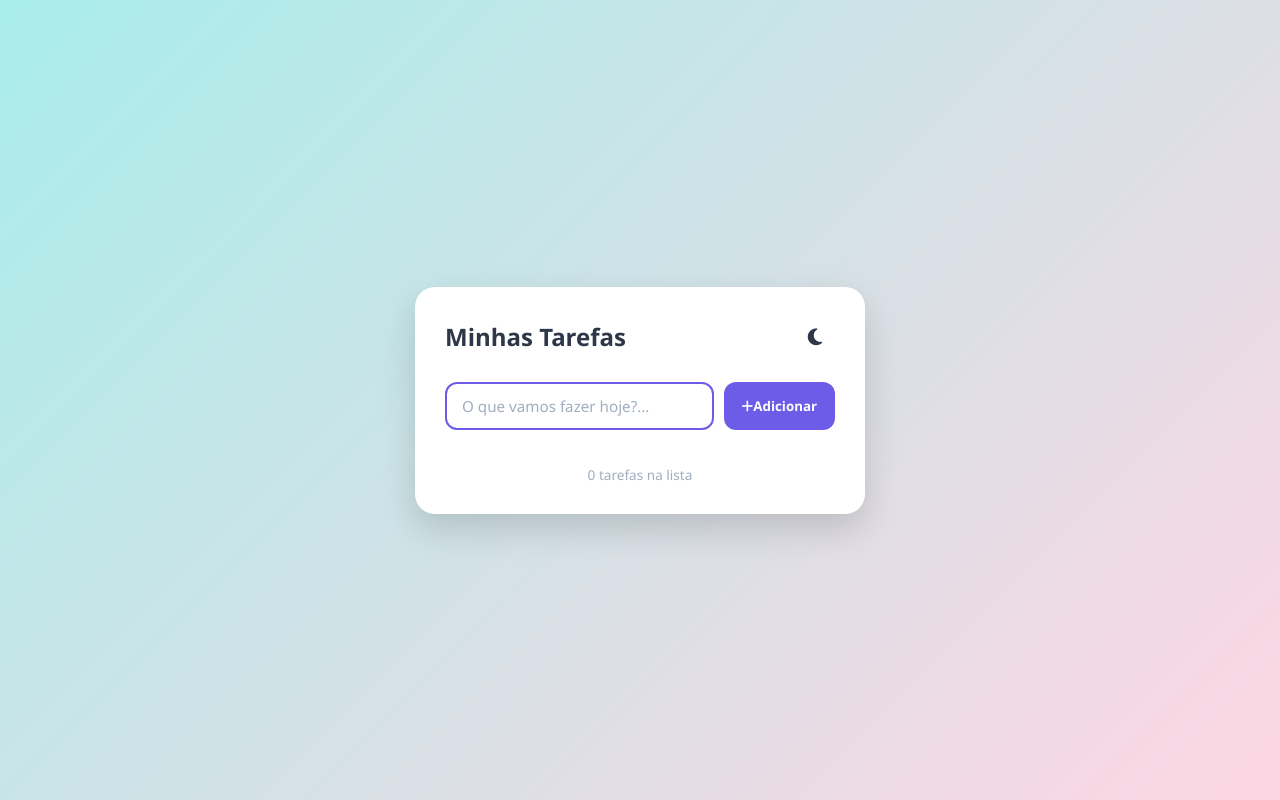
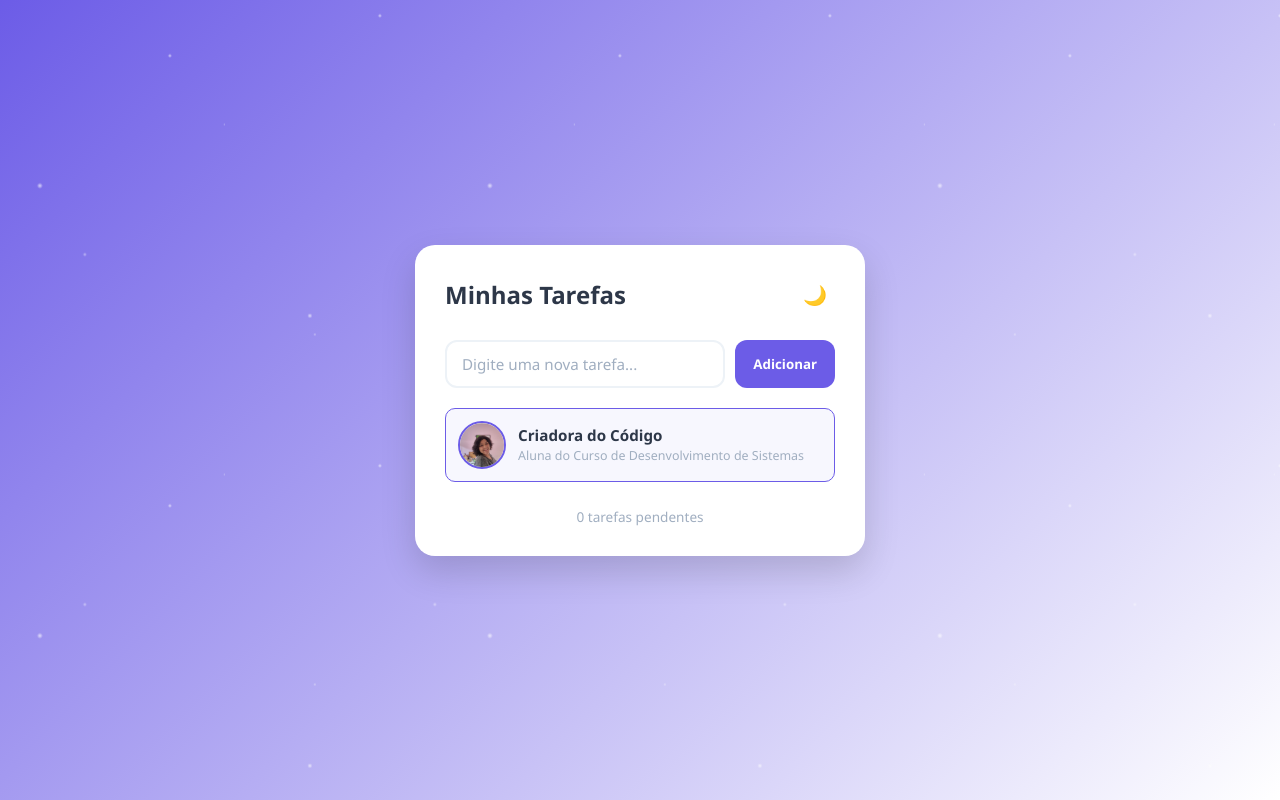
Before and after one commit to nicxxxt/CADASTRO_TAREFAS_SENAI_NICOLE, a plain HTML site: page index.html in a window 1280 px wide. Drawn offline with Linux system fonts and the light colour scheme.

Commit message:
Atualizando estilos, temas claro/escuro e funções do script

```diff
--- a/index.html
+++ b/index.html
@@ -1,37 +1,46 @@
 <!DOCTYPE html>
-<html lang="pt-br">
+<html lang="pt-BR">
+<head>
+  <meta charset="UTF-8" />
+  <meta name="viewport" content="width=device-width, initial-scale=1.0" />
+  <title>Lista de Tarefas</title>
+  <link rel="stylesheet" href="style.css" />
+</head>
+<body>
+  <!-- Fundo das Estrelas -->
+  <div class="estrelas-fundo"></div>
 
-<head>
-    <meta charset="UTF-8">
-    <meta name="viewport" content="width=device-width, initial-scale=1.0">
-    <title>Meu Painel de Tarefas</title>
-    <link rel="stylesheet" href="style.css">
-    <link rel="stylesheet" href="https://cdnjs.cloudflare.com/ajax/libs/font-awesome/6.4.0/css/all.min.css">
-</head>
+  <!-- Cartão Principal -->
+  <main class="cartao-aplicacao">
+    <header class="cabecalho-aplicacao">
+      <h1>Minhas Tarefas</h1>
+      <button class="botao-icone" id="botao-tema" title="Alternar tema">🌙</button>
+    </header>
 
-<body>
-    <div class="cartao-aplicacao">
-        <header class="cabecalho-aplicacao">
-            <h1>Minhas Tarefas</h1>
-            <button class="botao-icone" id="botao-alternar-tema">
-                <i class="fa-solid fa-moon"></i>
-            </button>
-        </header>
-        <div class="caixa-entrada">
-            <input type="text" id="campo-tarefa" placeholder="O que vamos fazer hoje?...">
-            <button class="botao-principal" id="botao-adicionar">
-                <i class="fa-solid fa-plus"></i>Adicionar</button>
-        </div>
-        <ul class="lista-tarefas" id="lista-tarefas">
-            <!-- As tarefas serão inseridas dinamicamente via JavaScript -->
-        </ul>
-        <footer class="rodape-aplicacao">
-            <span id="contador-tarefas">0 tarefas na lista</span>
-        </footer>
+    <div class="caixa-entrada">
+      <input type="text" id="campo-tarefa" placeholder="Digite uma nova tarefa..." />
+      <button class="botao-principal" id="botao-adicionar">Adicionar</button>
     </div>
 
-    <script src="script.js"></script>
+    <!-- Lista de Tarefas -->
+    <ul class="lista-tarefas" id="lista-tarefas">
 
+      <!-- Card da Criadora DENTRO do quadrado de tarefas -->
+      <li class="tarefa tarefa-criadora">
+        <img src="foto.jpg" alt="Foto da Criadora" class="foto-criadora-lista" />
+        <div class="texto-tarefa info-criadora-texto">
+          <strong>Criadora do Código</strong>
+          <span>Aluna do Curso de Desenvolvimento de Sistemas</span>
+        </div>
+      </li>
+
+    </ul>
+
+    <footer class="rodape-aplicacao">
+      <span id="contador-tarefas">0 tarefas pendentes</span>
+    </footer>
+  </main>
+
+  <script src="script.js"></script>
 </body>
-
 </html>
--- a/script.js
+++ b/script.js
@@ -1,163 +1,114 @@
+document.addEventListener("DOMContentLoaded", () => {
     const campoTarefa = document.getElementById("campo-tarefa");
     const botaoAdicionar = document.getElementById("botao-adicionar");
     const listaTarefas = document.getElementById("lista-tarefas");
     const contadorTarefas = document.getElementById("contador-tarefas");
-const botaoAlternarTema = document.getElementById("botao-alternar-tema");
+    const botaoAlternarTema = document.getElementById("botao-tema");
+
+    // ================================
+    // ATUALIZAR CONTADOR DE TAREFAS
+    // ================================
+    function atualizarContador() {
+      if (!contadorTarefas) return;
+
+      // Seleciona tarefas normais (desconsidera o perfil da criadora)
+      const tarefasComuns = listaTarefas.querySelectorAll(".tarefa:not(.tarefa-criadora)");
+      const tarefasPendentes = Array.from(tarefasComuns).filter(
+        (t) => !t.classList.contains("concluida")
+      );
+
+      const total = tarefasPendentes.length;
+
+      if (total === 1) {
+        contadorTarefas.textContent = "1 tarefa pendente";
+      } else {
+        contadorTarefas.textContent = `${total} tarefas pendentes`;
+      }
+    }
 
     // ================================
     // ADICIONAR TAREFA
     // ================================
-
     function adicionarTarefa() {
       const texto = campoTarefa.value.trim();
 
-// Não permite adicionar tarefa vazia
       if (texto === "") {
         campoTarefa.focus();
         return;
       }
 
-// Cria o item da lista
       const tarefa = document.createElement("li");
       tarefa.classList.add("tarefa");
 
       tarefa.innerHTML = `
         <span class="texto-tarefa">${texto}</span>
-
         <div class="acoes-tarefa">
-        <button class="botao-concluir" title="Concluir tarefa">
-            <i class="fa-solid fa-check"></i>
-        </button>
-
-        <button class="botao-excluir" title="Excluir tarefa">
-            <i class="fa-solid fa-trash"></i>
-        </button>
+          <button class="botao-concluir" title="Concluir tarefa">✓</button>
+          <button class="botao-excluir" title="Excluir tarefa">✕</button>
         </div>
       `;
 
-// Adiciona a tarefa na lista
       listaTarefas.appendChild(tarefa);
 
-// Limpa o campo
       campoTarefa.value = "";
-
-// Coloca o cursor novamente no campo
       campoTarefa.focus();
-
-// Atualiza o contador
-atualizarContador();
-
-
-}
-
-// ================================
-// CONCLUIR OU EXCLUIR TAREFA
-// ================================
-
-listaTarefas.addEventListener("click", function (event) {
-
-// Procura o botão de concluir
-const botaoConcluir = event.target.closest(".botao-concluir");
-
-// Procura o botão de excluir
-const botaoExcluir = event.target.closest(".botao-excluir");
-
-
-// Se clicou em concluir
-if (botaoConcluir) {
-    const tarefa = botaoConcluir.closest(".tarefa");
-
-    tarefa.classList.toggle("concluida");
 
       atualizarContador();
     }
 
+    // ================================
+    // AÇÕES NAS TAREFAS (CONCLUIR E EXCLUIR)
+    // ================================
+    listaTarefas.addEventListener("click", (evento) => {
+      const alvo = evento.target;
+      const itemTarefa = alvo.closest(".tarefa");
 
-// Se clicou em excluir
-if (botaoExcluir) {
-    const tarefa = botaoExcluir.closest(".tarefa");
+      // Ignora se for o card da criadora
+      if (!itemTarefa || itemTarefa.classList.contains("tarefa-criadora")) return;
 
-    tarefa.remove();
-
+      // Clique no botão Concluir (ou no ícone dentro dele)
+      if (alvo.classList.contains("botao-concluir") || alvo.closest(".botao-concluir")) {
+        itemTarefa.classList.toggle("concluida");
         atualizarContador();
       }
 
-
+      // Clique no botão Excluir (ou no ícone dentro dele)
+      if (alvo.classList.contains("botao-excluir") || alvo.closest(".botao-excluir")) {
+        itemTarefa.remove();
+        atualizarContador();
+      }
     });
 
     // ================================
-// CONTADOR DE TAREFAS
+    // ALTERNAR TEMA (CLARO / ESCURO)
     // ================================
+    if (botaoAlternarTema) {
+      botaoAlternarTema.addEventListener("click", () => {
+        document.body.classList.toggle("tema-escuro");
 
-function atualizarContador() {
-const tarefas = listaTarefas.querySelectorAll(".tarefa");
-
-const total = tarefas.length;
-
-const concluidas = listaTarefas.querySelectorAll(".tarefa.concluida").length;
-
-const pendentes = total - concluidas;
-
-
-if (total === 0) {
-    contadorTarefas.textContent = "0 tarefas na lista";
-} else if (pendentes === 1) {
-    contadorTarefas.textContent = "1 tarefa pendente";
+        // Troca o ícone do botão
+        if (document.body.classList.contains("tema-escuro")) {
+          botaoAlternarTema.textContent = "☀️";
         } else {
-    contadorTarefas.textContent = `${pendentes} tarefas pendentes`;
+          botaoAlternarTema.textContent = "🌙";
         }
-
-
+      });
     }
 
     // ================================
-// BOTÃO ADICIONAR
+    // EVENTOS DE ENTRADA
     // ================================
+    if (botaoAdicionar) {
+      botaoAdicionar.addEventListener("click", adicionarTarefa);
+    }
 
-botaoAdicionar.addEventListener("click", adicionarTarefa);
-
-// ================================
-// ADICIONAR COM A TECLA ENTER
-// ================================
-
-campoTarefa.addEventListener("keydown", function (event) {
-
-if (event.key === "Enter") {
+    if (campoTarefa) {
+      campoTarefa.addEventListener("keypress", (evento) => {
+        if (evento.key === "Enter") {
           adicionarTarefa();
         }
-
-
       });
-
-// ================================
-// ALTERNAR TEMA
-// ================================
-
-botaoAlternarTema.addEventListener("click", function () {
-
-document.body.classList.toggle("tema-escuro");
-
-const icone = botaoAlternarTema.querySelector("i");
-
-if (document.body.classList.contains("tema-escuro")) {
-
-    // Lua vira sol
-    icone.classList.remove("fa-moon");
-    icone.classList.add("fa-sun");
-
-} else {
-
-    // Sol vira lua
-    icone.classList.remove("fa-sun");
-    icone.classList.add("fa-moon");
     }
 
-
+    atualizarContador();
   });
-
-// ================================
-// INICIALIZAÇÃO
-// ================================
-
-atualizarContador();
-campoTarefa.focus();
--- a/style.css
+++ b/style.css
@@ -1,5 +1,9 @@
+/* ==============================
+TEMA CLARO (Padrão)
+============================== */
 :root {
---gradiente-fundo: linear-gradient(135deg, #a8edea, #fed6e3);
+    /* Degradê Modo Claro: Roxo pro Branco */
+    --gradiente-fundo: linear-gradient(135deg, #6c5ce7, #ffffff);
     --fundo-cartao: #ffffff;
     --fundo-tarefa: #f7fafc;
     --cor-texto: #2d3748;
@@ -8,14 +12,15 @@
     --cor-primaria-hover: #5b4bc4;
     --cor-perigo: #ff7675;
     --cor-concluido: #a0aec0;
+    --cor-estrela: rgba(255, 255, 255, 0.9);
   }
 
   /* ==============================
   TEMA ESCURO
   ============================== */
-
   body.tema-escuro {
---gradiente-fundo: linear-gradient(135deg, #2d3748, #1a202c);
+    /* Degradê Modo Escuro: Cinza Claro pro Preto */
+    --gradiente-fundo: linear-gradient(135deg, #a0aec0, #000000);
     --fundo-cartao: #1a202c;
     --fundo-tarefa: #2d3748;
     --cor-texto: #f7fafc;
@@ -23,6 +28,7 @@ body.tema-escuro {
     --cor-primaria: #8b7cf6;
     --cor-primaria-hover: #7567e8;
     --cor-concluido: #a0aec0;
+    --cor-estrela: rgba(255, 255, 255, 0.95);
   }
 
   /* ==============================
@@ -36,21 +42,74 @@ CONFIGURAÇÕES GERAIS
     font-family: "Segoe UI", Tahoma, Geneva, Verdana, sans-serif;
   }
 
-
   body {
     min-height: 100vh;
-
     display: flex;
     justify-content: center;
     align-items: center;
+    padding: 20px;
+    background: var(--gradiente-fundo);
+    transition: background 0.4s ease;
+    position: relative;
+    overflow-x: hidden;
+  }
 
-padding: 20px;
+  /* ==============================
+  ESTRELINHAS CAINDO AO FUNDO
+  ============================== */
 
-background: var(--gradiente-fundo);
+  .estrelas-fundo {
+    position: fixed;
+    top: 0;
+    left: 0;
+    width: 100vw;
+    height: 100vh;
+    pointer-events: none;
+    z-index: 0;
+    overflow: hidden;
+  }
 
-transition: background 0.3s ease;
+  .estrelas-fundo::before,
+  .estrelas-fundo::after {
+    content: "";
+    position: absolute;
+    top: -100%;
+    left: -10%;
+    width: 120%;
+    height: 200%;
+    background-repeat: repeat;
+  }
 
+  .estrelas-fundo::before {
+    background-image:
+      radial-gradient(2px 2px at 40px 80px, var(--cor-estrela), rgba(0,0,0,0)),
+      radial-gradient(3px 3px at 150px 250px, var(--cor-estrela), rgba(0,0,0,0)),
+      radial-gradient(2px 2px at 280px 120px, var(--cor-estrela), rgba(0,0,0,0)),
+      radial-gradient(2.5px 2.5px at 420px 380px, var(--cor-estrela), rgba(0,0,0,0)),
+      radial-gradient(2px 2px at 580px 190px, var(--cor-estrela), rgba(0,0,0,0));
+    background-size: 450px 450px;
+    animation: chuvaEstrelas 7s linear infinite;
+    opacity: 0.8;
+  }
 
+  .estrelas-fundo::after {
+    background-image:
+      radial-gradient(1.5px 1.5px at 90px 40px, var(--cor-estrela), rgba(0,0,0,0)),
+      radial-gradient(2px 2px at 210px 310px, var(--cor-estrela), rgba(0,0,0,0)),
+      radial-gradient(1.5px 1.5px at 350px 180px, var(--cor-estrela), rgba(0,0,0,0)),
+      radial-gradient(2px 2px at 490px 80px, var(--cor-estrela), rgba(0,0,0,0));
+    background-size: 350px 350px;
+    animation: chuvaEstrelas 4.5s linear infinite;
+    opacity: 0.6;
+  }
+
+  @keyframes chuvaEstrelas {
+    0% {
+      transform: translateY(0) translateX(0);
+    }
+    100% {
+      transform: translateY(50vh) translateX(25px);
+    }
   }
 
   /* ==============================
@@ -58,23 +117,16 @@ CARTÃO DA APLICAÇÃO
   ============================== */
 
   .cartao-aplicacao {
+    position: relative;
+    z-index: 1;
     width: 100%;
     max-width: 450px;
-
     padding: 30px;
-
     background: var(--fundo-cartao);
     color: var(--cor-texto);
-
     border-radius: 20px;
-
     box-shadow: 0 15px 35px rgba(0, 0, 0, 0.15);
-
-transition:
-    background 0.3s ease,
-    color 0.3s ease;
-
-
+    transition: background 0.3s ease, color 0.3s ease;
   }
 
   /* ==============================
@@ -85,10 +137,7 @@ CABEÇALHO
     display: flex;
     align-items: center;
     justify-content: space-between;
-
     margin-bottom: 25px;
-
-
   }
 
   .cabecalho-aplicacao h1 {
@@ -102,27 +151,16 @@ BOTÃO LUA / SOL
   .botao-icone {
     width: 40px;
     height: 40px;
-
     display: flex;
     align-items: center;
     justify-content: center;
-
     border: none;
     border-radius: 50%;
-
     background: transparent;
-
     color: var(--cor-texto);
-
     font-size: 1.2rem;
-
     cursor: pointer;
-
-transition:
-    background 0.2s ease,
-    transform 0.2s ease;
-
-
+    transition: background 0.2s ease, transform 0.2s ease;
   }
 
   .botao-icone:hover {
@@ -137,36 +175,20 @@ transform: rotate(20deg);
   .caixa-entrada {
     display: flex;
     gap: 10px;
-
     margin-bottom: 20px;
-
-
   }
-
-/* ==============================
-CAMPO DE TEXTO
-============================== */
 
   #campo-tarefa {
     flex: 1;
-
     min-width: 0;
-
     padding: 12px 15px;
-
     border: 2px solid var(--cor-borda);
     border-radius: 12px;
-
     outline: none;
-
     background: transparent;
     color: var(--cor-texto);
-
     font-size: 0.95rem;
-
     transition: border 0.2s ease;
-
-
   }
 
   #campo-tarefa::placeholder {
@@ -177,38 +199,21 @@ color: #a0aec0;
     border-color: var(--cor-primaria);
   }
 
-/* ==============================
-BOTÃO ADICIONAR
-============================== */
-
   .botao-principal {
     padding: 12px 18px;
-
     border: none;
     border-radius: 12px;
-
     background: var(--cor-primaria);
     color: white;
-
     font-weight: 600;
-
     cursor: pointer;
-
     white-space: nowrap;
-
-transition:
-    background 0.2s ease,
-    transform 0.2s ease;
-
-
+    transition: background 0.2s ease, transform 0.2s ease;
   }
 
   .botao-principal:hover {
     background: var(--cor-primaria-hover);
-
     transform: translateY(-2px);
-
-
   }
 
   .botao-principal:active {
@@ -221,14 +226,9 @@ LISTA DE TAREFAS
 
   .lista-tarefas {
     list-style: none;
-
     width: 100%;
-
-max-height: 350px;
-
+    max-height: 380px;
     overflow-y: auto;
-
-
   }
 
   /* ==============================
@@ -237,55 +237,69 @@ CADA TAREFA
 
   .tarefa {
     display: flex;
-
     align-items: center;
     justify-content: space-between;
-
-gap: 10px;
-
+    gap: 12px;
     width: 100%;
-
     padding: 12px;
-
     margin-bottom: 10px;
-
     background: var(--fundo-tarefa);
-
     border: 1px solid var(--cor-borda);
-
     border-radius: 10px;
-
     animation: aparecer 0.3s ease;
-
-transition:
-    background 0.3s ease,
-    border 0.3s ease;
-
-
+    transition: background 0.3s ease, border 0.3s ease;
   }
 
-/* Texto da tarefa */
+  /* ITEM DA CRIADORA DENTRO DO QUADRADO DE TAREFAS */
+  .tarefa-criadora {
+    border: 1.5px solid var(--cor-primaria);
+    background: rgba(108, 92, 231, 0.05);
+  }
 
+  body.tema-escuro .tarefa-criadora {
+    background: rgba(139, 124, 246, 0.1);
+  }
+
+  .foto-criadora-lista {
+    width: 48px;
+    height: 48px;
+    border-radius: 50%;
+    object-fit: cover;
+    border: 2px solid var(--cor-primaria);
+    flex-shrink: 0;
+  }
+
+  .info-criadora-texto {
+    display: flex;
+    flex-direction: column;
+    gap: 2px;
+  }
+
+  .info-criadora-texto strong {
+    font-size: 0.95rem;
+    color: var(--cor-texto);
+  }
+
+  .info-criadora-texto span {
+    font-size: 0.78rem;
+    color: var(--cor-concluido);
+  }
+
+  /* Texto das tarefas comuns */
   .texto-tarefa {
     flex: 1;
-
     color: var(--cor-texto);
-
     word-break: break-word;
-
-
+    transition: color 0.2s ease, text-decoration 0.2s ease;
   }
 
   /* ==============================
-TAREFA CONCLUÍDA
+  TAREFA CONCLUÍDA (RISCADO)
   ============================== */
 
   .tarefa.concluida .texto-tarefa {
-color: var(--cor-concluido);
-
-text-decoration: line-through;
-
-
+    color: var(--cor-concluido) !important;
+    text-decoration: line-through !important;
   }
 
   /* ==============================
@@ -297,48 +311,30 @@ display: flex;
     gap: 6px;
   }
 
-/* Botão concluir */
-
   .botao-concluir,
   .botao-excluir {
     width: 32px;
     height: 32px;
-
     display: flex;
     align-items: center;
     justify-content: center;
-
     border: none;
     border-radius: 8px;
-
     background: transparent;
-
     color: var(--cor-texto);
-
     cursor: pointer;
-
-transition:
-    background 0.2s ease,
-    color 0.2s ease;
-
-
+    transition: background 0.2s ease, color 0.2s ease;
   }
-
-/* Hover do botão concluir */
 
   .botao-concluir:hover {
     background: #55efc4;
     color: white;
   }
 
-/* Tarefa concluída */
-
   .tarefa.concluida .botao-concluir {
     background: #55efc4;
     color: white;
   }
-
-/* Botão excluir */
 
   .botao-excluir:hover {
     background: var(--cor-perigo);
@@ -351,18 +347,13 @@ RODAPÉ / CONTADOR
 
   .rodape-aplicacao {
     margin-top: 15px;
-
     text-align: center;
-
     font-size: 0.85rem;
-
     color: var(--cor-concluido);
-
-
   }
 
   /* ==============================
-ANIMAÇÃO
+  ANIMAÇÃO E SCROLLBAR
   ============================== */
 
   @keyframes aparecer {
@@ -370,18 +361,11 @@ from {
       opacity: 0;
       transform: translateY(10px);
     }
-
     to {
       opacity: 1;
       transform: translateY(0);
     }
-
-
   }
-
-/* ==============================
-BARRA DE ROLAGEM
-============================== */
 
   .lista-tarefas::-webkit-scrollbar {
     width: 6px;
@@ -396,12 +380,7 @@ background: var(--cor-borda);
     border-radius: 10px;
   }
 
-/* ==============================
-CELULAR
-============================== */
-
   @media (max-width: 500px) {
-
     .cartao-aplicacao {
       padding: 20px;
     }
@@ -413,6 +392,4 @@ CELULAR
     .botao-principal {
       width: 100%;
     }
-
-
   }
```
Also changed, not shown: foto.jpg (added). Lines whose indentation alone changed are shown as unchanged.
